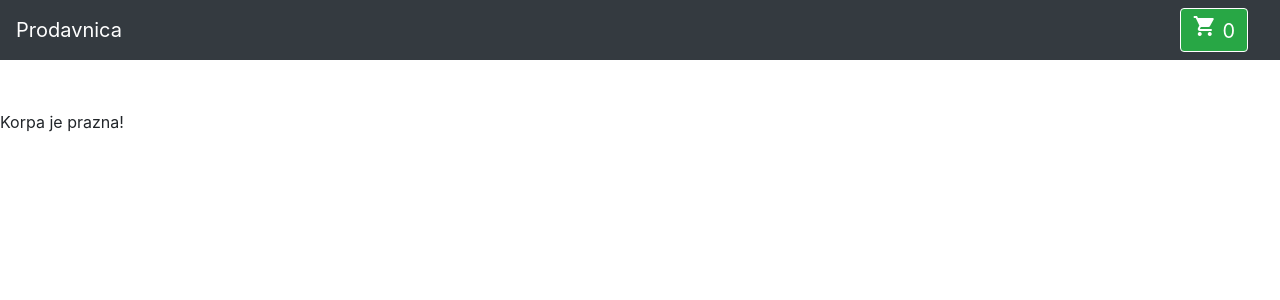
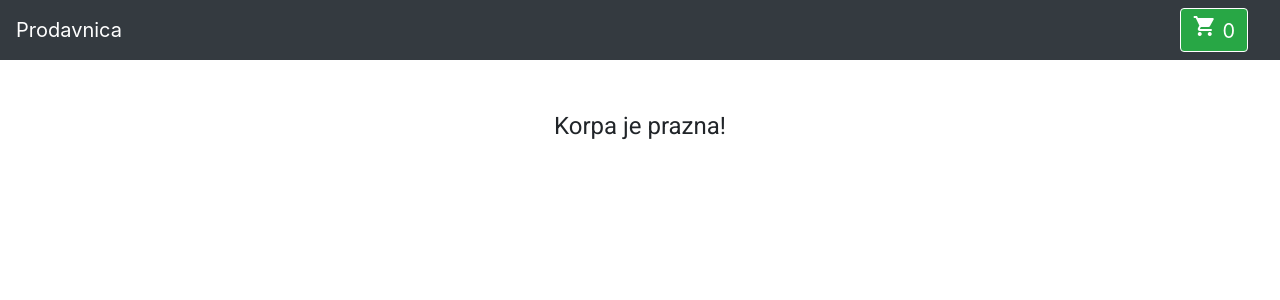
Before and after one commit to 13mbukara/123angular, an Angular app: page /cart in a window 1280 px wide. Shown: the top 300 px of the page. Built offline with nearby package versions, Linux system fonts and the light colour scheme.

Commit message:
cat cmp -> dodat h1 i centeriran na sredinu

```diff
--- a/src/app/cart/cart.component.html
+++ b/src/app/cart/cart.component.html
@@ -1,4 +1,4 @@
-<p *ngIf="isEmpty; else products">Korpa je prazna!</p>
+<h1 *ngIf="isEmpty; else products" class="text-center">Korpa je prazna!</h1>
 
 <ng-template #products>
   <app-product
```
